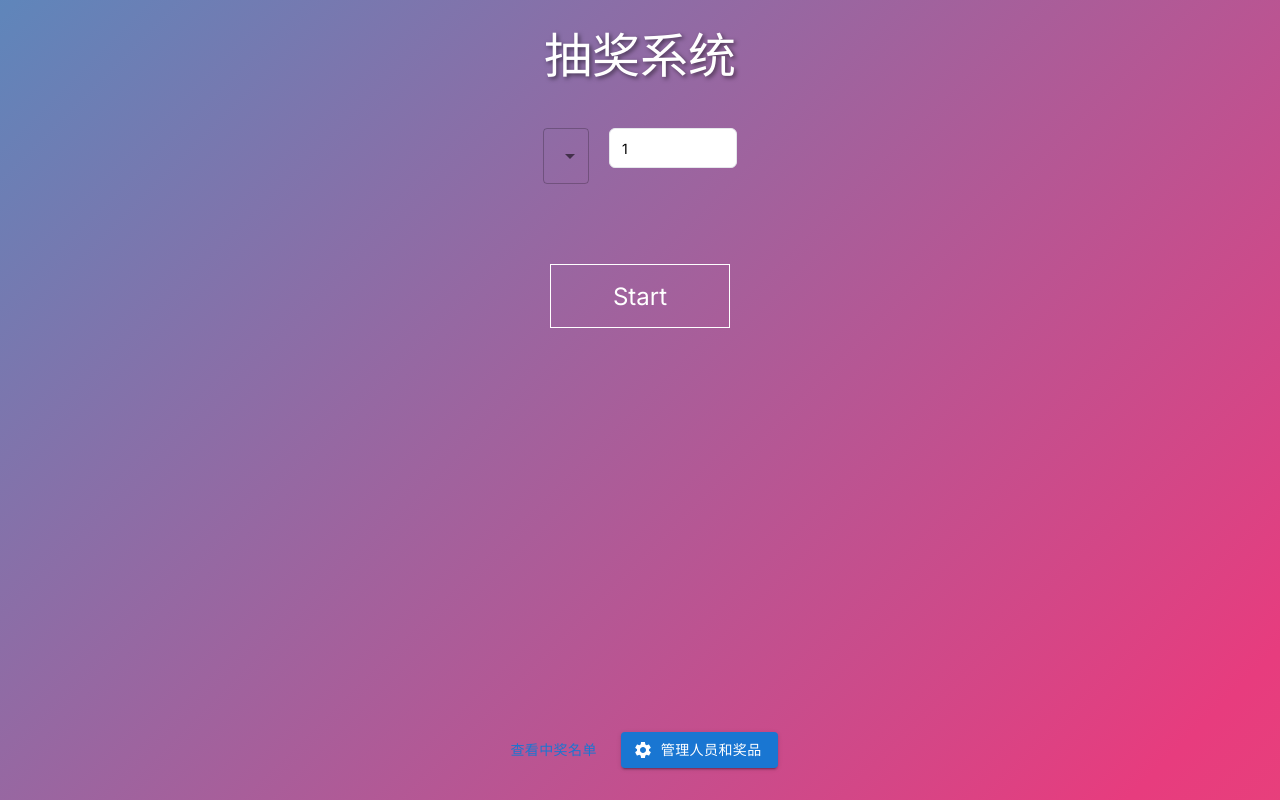
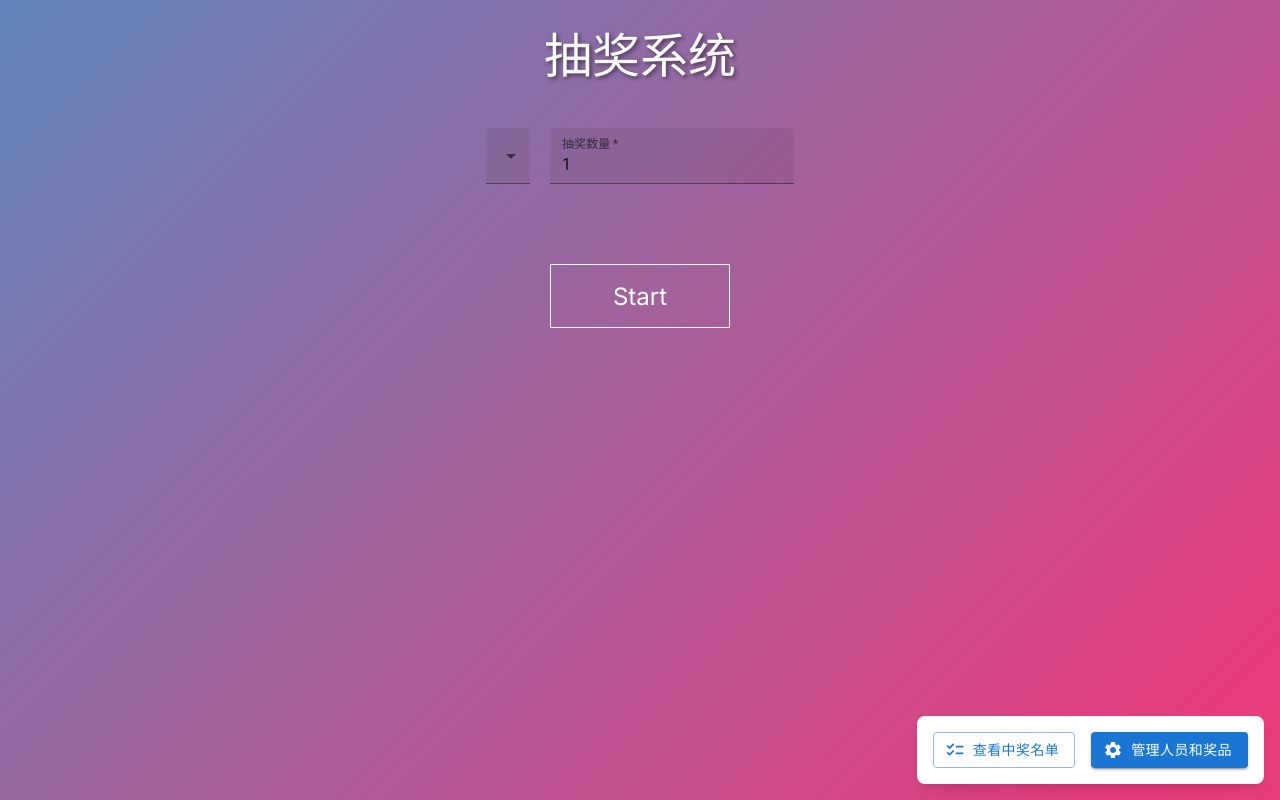
Before and after one commit to CloneWith/lottery-web, a Next.js app: page / in a window 1280 px wide. Built offline with nearby package versions, Linux system fonts and the light colour scheme.

Commit message:
Use MUI native components in place of handwritten ones

```diff
--- a/app/components/CSSLotteryAnimation.tsx
+++ /dev/null
@@ -1,155 +0,0 @@
-import { useState, useEffect, useRef } from 'react'
-import Select, { SelectChangeEvent } from '@mui/material/Select';
-import { Input } from '../../components/ui/input'
-import '../styles/slot-machine.css'
-import {MenuItem} from "@mui/material";
-
-interface Prize {
-  name: string
-  image: string
-  count: number
-}
-
-interface CSSLotteryAnimationProps {
-  people: string[]
-  prizes: Prize[]
-  winners: { name: string; prize: string }[]
-  onLotteryComplete: (newWinners: { name: string; prize: string }[]) => void
-  setPrizes: (prizes: Prize[]) => void
-}
-
-export default function CSSLotteryAnimation({
-  people,
-  prizes,
-  winners,
-  onLotteryComplete,
-  setPrizes
-}: CSSLotteryAnimationProps) {
-  const [isRolling, setIsRolling] = useState(false)
-  const [currentPrize, setCurrentPrize] = useState<string>('')
-  const [currentCount, setCurrentCount] = useState<number>(1)
-  const [displayNames, setDisplayNames] = useState<string[]>(Array(5).fill(''))
-  const timeoutRef = useRef<NodeJS.Timeout | null>(null)
-
-  const startLottery = () => {
-    if (isRolling) {
-      stopLottery()
-      return
-    }
-
-    const selectedPrize = prizes.find(p => p.name === currentPrize)
-    if (!selectedPrize || currentCount > selectedPrize.count) {
-      //toast({
-      //  title: "奖品数量不足",
-      //  description: `当前奖品 "${currentPrize}" 剩余数量为 ${selectedPrize?.count || 0}，无法抽取 ${currentCount} 个。`,
-      //  variant: "destructive",
-      //})
-      return
-    }
-
-    const availablePeople = people.filter(person => !winners.some(winner => winner.name === person))
-    if (availablePeople.length < currentCount) {
-      //toast({
-      //  title: "参与人数不足",
-      //  description: `当前可参与抽奖的人数为 ${availablePeople.length}，无法抽取 ${currentCount} 个中奖者。`,
-      //  variant: "destructive",
-      //})
-      return
-    }
-
-    setIsRolling(true)
-
-    const rollNames = () => {
-      const newDisplayNames = Array(currentCount).fill('').map(() =>
-        availablePeople[Math.floor(Math.random() * availablePeople.length)]
-      )
-      setDisplayNames(newDisplayNames)
-      timeoutRef.current = setTimeout(rollNames, 50)
-    }
-
-    rollNames()
-  }
-
-  const stopLottery = () => {
-    if (timeoutRef.current) {
-      clearTimeout(timeoutRef.current)
-    }
-
-    setIsRolling(false)
-
-    const availablePeople = people.filter(person => !winners.some(winner => winner.name === person))
-    const newWinners = []
-
-    for (let i = 0; i < currentCount; i++) {
-      if (availablePeople.length > 0) {
-        const winnerIndex = Math.floor(Math.random() * availablePeople.length)
-        const winner = availablePeople.splice(winnerIndex, 1)[0]
-        newWinners.push({ name: winner, prize: currentPrize })
-      }
-    }
-
-    onLotteryComplete(newWinners)
-
-    const updatedPrizes = prizes.map(prize =>
-      prize.name === currentPrize ? { ...prize, count: prize.count - newWinners.length } : prize
-    )
-    setPrizes(updatedPrizes)
-
-    setDisplayNames(newWinners.map(w => w.name))
-  }
-
-  const availablePrizes = prizes.filter(prize => prize.count > 0)
-  const menuItems = availablePrizes.map((prize, index) => (
-      <MenuItem value={index}>{prize.name} (剩余 {prize.count})</MenuItem>
-  ))
-
-  return (
-    <div className="lottery-container">
-      <div className="lottery-content">
-        <div className="header">
-          <h1 className="title">抽奖系统</h1>
-          <div className="controls">
-            <Select label="奖品" onChange={event => setCurrentPrize(event.target.name)}>
-              {menuItems}
-            </Select>
-            <Input
-              type="number"
-              value={currentCount}
-              onChange={(e) => setCurrentCount(Math.min(parseInt(e.target.value) || 1, 5))}
-              placeholder="抽奖数量"
-              min="1"
-              max={Math.min(prizes.find(p => p.name === currentPrize)?.count || 1, 5)}
-              className="w-32"
-            />
-          </div>
-        </div>
-
-        {currentPrize && (
-          <div className="prize-display">
-            <p className="text-xl mb-2 text-white">当前奖品：{currentPrize}</p>
-            <img
-              src={prizes.find(p => p.name === currentPrize)?.image}
-              alt={currentPrize}
-            />
-          </div>
-        )}
-
-        {isRolling || displayNames.some(name => name !== '') ? (
-          <div className="winner-names">
-            {displayNames.map((name, index) => (
-              <div key={index} className="winner-column flex items-center justify-center">{name}</div>
-            ))}
-          </div>
-        ) : null}
-
-        <button
-          className="start-button"
-          onClick={startLottery}
-          disabled={!currentPrize}
-        >
-          {isRolling ? 'Stop' : 'Start'}
-        </button>
-      </div>
-    </div>
-  )
-}
--- a/app/components/LotteryDisplay.tsx
+++ b/app/components/LotteryDisplay.tsx
@@ -1,65 +1,42 @@
-import { useState, useEffect, useRef } from 'react'
-import Button from '@mui/material/Button'
-import { Input } from '../../components/ui/input'
-import { motion, AnimatePresence } from 'framer-motion'
-import Select from "@mui/material/Select";
+import {useRef, useState} from 'react'
+import Select from '@mui/material/Select';
+import '../styles/slot-machine.css'
 import {MenuItem} from "@mui/material";
+import TextField from "@mui/material/TextField";
 
-const perspectiveClass = "perspective-1000"
-const transform3dClass = "transform-3d"
+interface Prize {
+    name: string
+    image: string
+    count: number
+}
+
+interface LotteryProps {
+    people: string[]
+    prizes: Prize[]
+    winners: { name: string; prize: string }[]
+    onLotteryComplete: (newWinners: { name: string; prize: string }[]) => void
+    setPrizes: (prizes: Prize[]) => void
+}
 
 export default function LotteryDisplay({
                                                 people,
                                                 prizes,
                                                 winners,
-  setWinners,
-  currentPrize,
-  setCurrentPrize,
-  currentCount,
-  setCurrentCount,
-  setShowResult,
+                                                onLotteryComplete,
                                                 setPrizes
-}: {
-  people: string[],
-  prizes: { name: string; image: string; count: number }[],
-  winners: { name: string; prize: string }[],
-  setWinners: (winners: { name: string; prize: string }[]) => void,
-  currentPrize: string,
-  setCurrentPrize: (prize: string) => void,
-  currentCount: number,
-  setCurrentCount: (count: number) => void,
-  setShowResult: (show: boolean) => void,
-  setPrizes: (prizes: { name: string; image: string; count: number }[]) => void,
-}) {
+                                            }: LotteryProps) {
     const [isRolling, setIsRolling] = useState(false)
-  const [displayNames, setDisplayNames] = useState<string[]>([])
-  const slotMachineRef = useRef<HTMLDivElement>(null)
-
-  useEffect(() => {
-    const style = document.createElement('style')
-    style.textContent = `
-      .${perspectiveClass} { perspective: 1000px; }
-      .${transform3dClass} { transform-style: preserve-3d; }
-    `
-    document.head.appendChild(style)
-    return () => {
-      document.head.removeChild(style)
-    }
-  }, [])
-
-  useEffect(() => {
-    if (isRolling) {
-      const interval = setInterval(() => {
-        const newNames = people
-          .sort(() => 0.5 - Math.random())
-          .slice(0, 3)
-        setDisplayNames(newNames)
-      }, 100)
-      return () => clearInterval(interval)
-    }
-  }, [isRolling, people])
+    const [currentPrize, setCurrentPrize] = useState<string>('')
+    const [currentCount, setCurrentCount] = useState<number>(1)
+    const [displayNames, setDisplayNames] = useState<string[]>(Array(5).fill(''))
+    const timeoutRef = useRef<NodeJS.Timeout | null>(null)
 
     const startLottery = () => {
+        if (isRolling) {
+            stopLottery()
+            return
+        }
+
         const selectedPrize = prizes.find(p => p.name === currentPrize)
         if (!selectedPrize || currentCount > selectedPrize.count) {
             //toast({
@@ -70,98 +47,113 @@ export default function LotteryDisplay({
             return
         }
 
+        const availablePeople = people.filter(person => !winners.some(winner => winner.name === person))
+        if (availablePeople.length < currentCount) {
+            //toast({
+            //  title: "参与人数不足",
+            //  description: `当前可参与抽奖的人数为 ${availablePeople.length}，无法抽取 ${currentCount} 个中奖者。`,
+            //  variant: "destructive",
+            //})
+            return
+        }
+
         setIsRolling(true)
-    setTimeout(() => {
+
+        const rollNames = () => {
+            const newDisplayNames = Array(currentCount).fill('').map(() =>
+                availablePeople[Math.floor(Math.random() * availablePeople.length)]
+            )
+            setDisplayNames(newDisplayNames)
+            timeoutRef.current = setTimeout(rollNames, 50)
+        }
+
+        rollNames()
+    }
+
+    const stopLottery = () => {
+        if (timeoutRef.current) {
+            clearTimeout(timeoutRef.current)
+        }
+
         setIsRolling(false)
+
         const availablePeople = people.filter(person => !winners.some(winner => winner.name === person))
         const newWinners = []
+
         for (let i = 0; i < currentCount; i++) {
             if (availablePeople.length > 0) {
-          const randomIndex = Math.floor(Math.random() * availablePeople.length)
-          const winner = availablePeople.splice(randomIndex, 1)[0]
-          newWinners.push({ name: winner, prize: currentPrize })
+                const winnerIndex = Math.floor(Math.random() * availablePeople.length)
+                const winner = availablePeople.splice(winnerIndex, 1)[0]
+                newWinners.push({name: winner, prize: currentPrize})
             }
         }
-      setWinners([...winners, ...newWinners])
 
-      // 更新奖品数量
+        onLotteryComplete(newWinners)
+
         const updatedPrizes = prizes.map(prize =>
-        prize.name === currentPrize ? { ...prize, count: prize.count - currentCount } : prize
+            prize.name === currentPrize ? {...prize, count: prize.count - newWinners.length} : prize
         )
         setPrizes(updatedPrizes)
 
-      setShowResult(true)
-    }, 5000) // 强制5秒滚动时间
+        setDisplayNames(newWinners.map(w => w.name))
     }
 
     const availablePrizes = prizes.filter(prize => prize.count > 0)
+    const menuItems = availablePrizes.map((prize, index) => (
+        <MenuItem value={index}>{prize.name} (剩余 {prize.count})</MenuItem>
+    ))
 
     return (
-    <div className="bg-white p-6 rounded-lg shadow-lg mb-8">
-      <h2 className="text-2xl font-bold mb-4">抽奖</h2>
-      <div className="flex gap-4 mb-4">
-        <Select label="选择奖品" onChange={value => setCurrentPrize(value.target.name)}>
+        <div className="lottery-container">
+            <div className="lottery-content">
+                <div className="header">
+                    <h1 className="title">抽奖系统</h1>
+                    <div className="controls">
+                        <Select required label="奖品" variant="filled"
+                                onChange={value => setCurrentPrize(value.target.name)}>
                             {availablePrizes.map((prize, index) => (
                                 <MenuItem key={index} value={prize.name}>{prize.name} (剩余 {prize.count})</MenuItem>
                             ))}
                         </Select>
-        <Input
+                        <TextField
+                            required
+                            label="抽奖数量"
+                            variant="filled"
                             type="number"
                             value={currentCount}
+                            error={currentCount < 1 || currentCount > (prizes.find(p => p.name === currentPrize)?.count || 1)}
+                            helperText={currentCount < 1 || currentCount > (prizes.find(p => p.name === currentPrize)?.count || 1) ? "应在奖品数量范围内" : ""}
                             onChange={(e) => setCurrentCount(parseInt(e.target.value))}
-          placeholder="抽奖数量"
-          min="1"
-          max={prizes.find(p => p.name === currentPrize)?.count || 1}
                         />
-        <Button onClick={startLottery} disabled={isRolling || !currentPrize}>开始抽奖</Button>
-      </div>
-      <div
-        ref={slotMachineRef}
-        className={`relative h-64 overflow-hidden bg-gradient-to-r from-blue-100 to-purple-100 rounded-lg border-4 border-yellow-400 shadow-inner ${perspectiveClass}`}
-      >
-        <div className="absolute inset-0 flex items-center justify-center">
-          <div className="w-full h-20 bg-white opacity-20 shadow-lg"></div>
-        </div>
-        <div className="flex justify-around h-full">
-          {[0, 1, 2].map((column) => (
-            <div key={column} className="flex-1 overflow-hidden">
-              <AnimatePresence>
-                {displayNames.map((name, index) => (
-                  <motion.div
-                    key={`${name}-${index}-${column}`}
-                    className="absolute w-full text-center"
-                    initial={{ y: "100%", rotateX: -90 }}
-                    animate={{ y: `${(index - 1) * 33.33}%`, rotateX: 0 }}
-                    exit={{ y: "-100%", rotateX: 90 }}
-                    transition={{ duration: 0.5, ease: "easeInOut" }}
-                  >
-                    <span
-                      className={`inline-block font-bold ${transform3dClass}`}
-                      style={{
-                        fontSize: `${Math.random() * 1.5 + 1.5}rem`,
-                        color: `hsl(${Math.random() * 360}, 70%, 50%)`,
-                        textShadow: '2px 2px 4px rgba(0,0,0,0.1)',
-                      }}
-                    >
-                      {name}
-                    </span>
-                  </motion.div>
-                ))}
-              </AnimatePresence>
-            </div>
-          ))}
                     </div>
                 </div>
+
                 {currentPrize && (
-        <div className="text-center mt-4">
-          <p className="text-xl mb-2">当前奖品：{currentPrize}</p>
+                    <div className="prize-display">
+                        <p className="text-xl mb-2 text-white">当前奖品：{currentPrize}</p>
                         <img
                             src={prizes.find(p => p.name === currentPrize)?.image}
                             alt={currentPrize}
-            className="w-32 h-32 object-cover mx-auto rounded-lg shadow-md"
                         />
                     </div>
                 )}
+
+                {isRolling || displayNames.some(name => name !== '') ? (
+                    <div className="winner-names">
+                        {displayNames.map((name, index) => (
+                            <div key={index} className="winner-column flex items-center justify-center">{name}</div>
+                        ))}
+                    </div>
+                ) : null}
+
+                <button
+                    className="start-button"
+                    onClick={startLottery}
+                    disabled={!currentPrize}
+                >
+                    {isRolling ? 'Stop' : 'Start'}
+                </button>
+            </div>
         </div>
     )
 }
--- a/app/components/ResultDisplay.tsx
+++ b/app/components/ResultDisplay.tsx
@@ -1,5 +1,6 @@
 import Button from '@mui/material/Button'
 import Fireworks from './Fireworks'
+import ArrowBackIcon from "@mui/icons-material/ArrowBack";
 
 export default function ResultDisplay({
                                           winners,
@@ -10,7 +11,7 @@ export default function ResultDisplay({
 }) {
     return (
         <div className="bg-white p-6 rounded-lg shadow-lg relative overflow-hidden">
-      <Fireworks />
+            <Fireworks/>
             <h2 className="text-2xl font-bold mb-4">中奖结果</h2>
             <ul className="space-y-2">
                 {winners.map((winner, index) => (
@@ -21,7 +22,7 @@ export default function ResultDisplay({
                 ))}
             </ul>
             <div className="mt-4 text-center">
-        <Button onClick={() => setShowResult(false)}>返回抽奖</Button>
+                <Button variant="contained" startIcon={<ArrowBackIcon/>} onClick={() => setShowResult(false)}>返回抽奖</Button>
             </div>
         </div>
     )
--- a/app/page.tsx
+++ b/app/page.tsx
@@ -1,10 +1,11 @@
 'use client'
 
 import { useState, useEffect } from 'react'
-import CSSLotteryAnimation from './components/CSSLotteryAnimation'
+import LotteryDisplay from './components/LotteryDisplay'
 import WinnersList from './components/WinnersList'
 import Button from '@mui/material/Button'
 import SettingsIcon from '@mui/icons-material/Settings'
+import ChecklistIcon from '@mui/icons-material/Checklist';
 import Link from 'next/link'
 
 interface Prize {
@@ -42,15 +43,15 @@ export default function Home() {
     <div className="min-h-screen">
       {!showWinners ? (
         <>
-          <CSSLotteryAnimation
+          <LotteryDisplay
             people={people}
             prizes={prizes}
             winners={winners}
             onLotteryComplete={handleLotteryComplete}
             setPrizes={setPrizes}
           />
-          <div className="fixed bottom-8 left-0 right-0 flex justify-center gap-4">
-            <Button onClick={() => setShowWinners(true)}>查看中奖名单</Button>
+          <div className="fixed bottom-4 right-4 flex p-4 justify-center gap-4 flex-auto bg-white rounded-lg shadow-lg">
+            <Button variant="outlined" startIcon={<ChecklistIcon />} onClick={() => setShowWinners(true)}>查看中奖名单</Button>
             <Link href="/admin">
               <Button variant="contained" startIcon={<SettingsIcon />}>管理人员和奖品</Button>
             </Link>
```
Also changed, not shown: app/components/PeopleInput.tsx (+16 -10 lines), app/components/PrizeConfig.tsx (+35 -18 lines), app/components/WinnersList.tsx (+9 -5 lines). Lines whose indentation alone changed are shown as unchanged.
